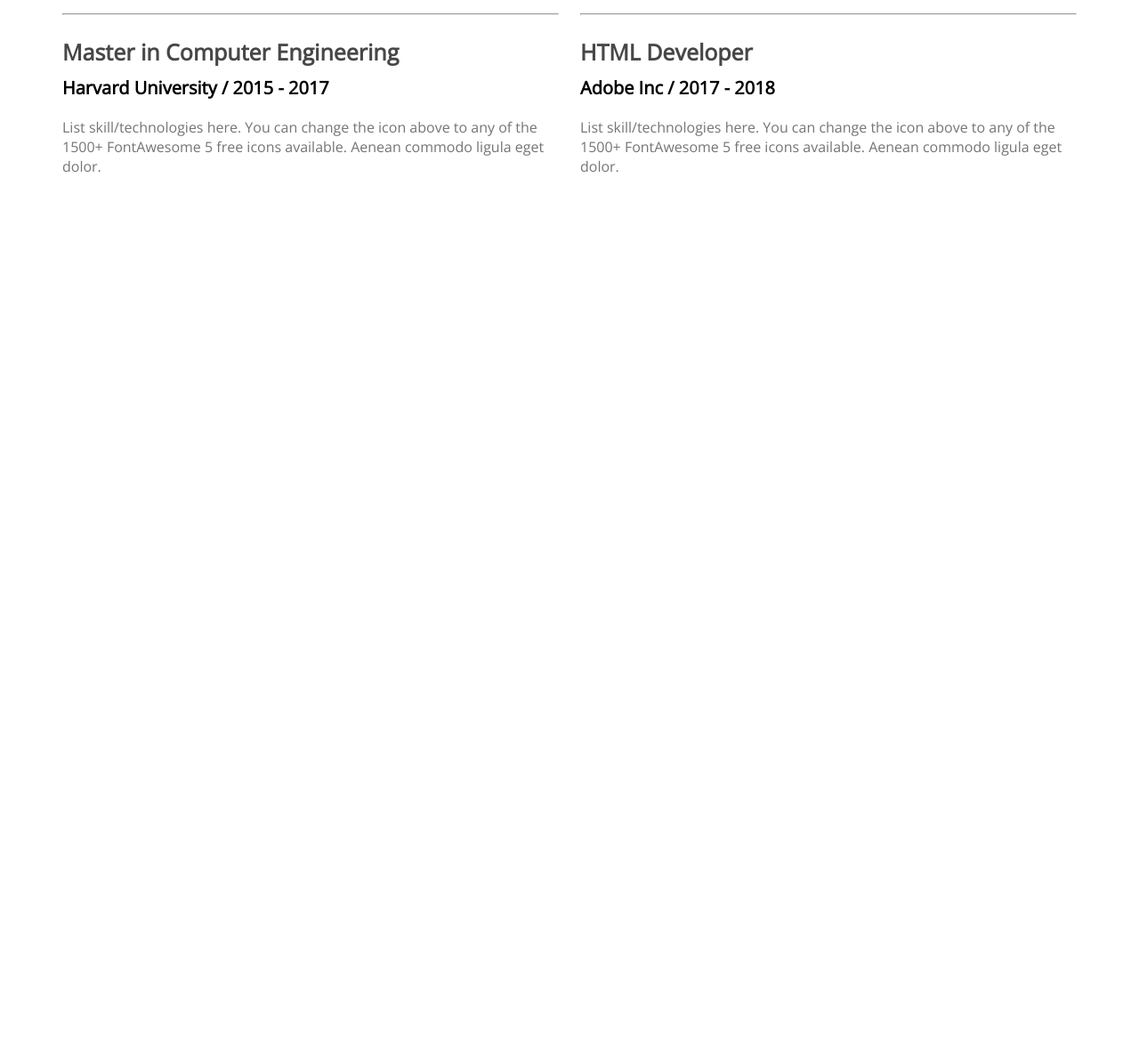
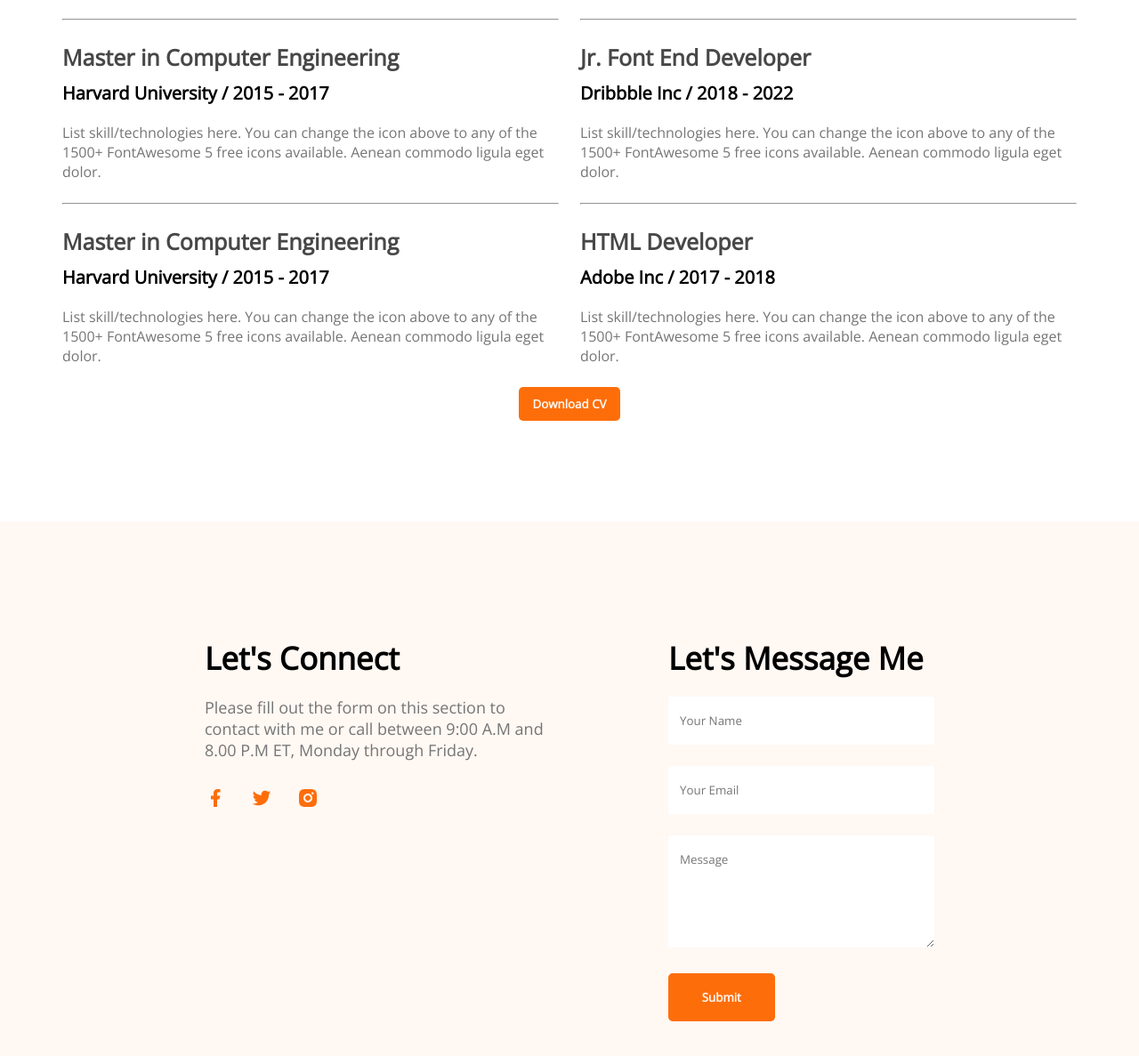
Before and after one commit to mahamudulhasan-me/simple-portfolio, a plain HTML site: page index.html in a window 1280 px wide. Shown: the part 2629-3816 px from the top of the page at 89% size. Before the commit the page ends 2851 px from the top, so only its background shows below. Drawn offline with nearby package versions, Linux system fonts and the light colour scheme.

Commit message:
add contact section

```diff
--- a/css/style.css
+++ b/css/style.css
@@ -143,9 +143,13 @@ nav ul li a {
 }
 
 /* Resume Section style */
+.resume-section {
+  margin-top: 130px;
+}
 .resume-container {
   display: flex;
   gap: 24px;
+  margin-top: 113px;
 }
 .education h3,
 .experience h3 {
@@ -170,3 +174,37 @@ nav ul li a {
 .resume-desc p {
   font-size: 16px;
 }
+.download-btn {
+  text-align: center;
+  margin-bottom: 113px;
+}
+/* Contact Section style */
+.contact {
+  display: flex;
+  gap: 117px;
+  background-color: #fff8f3;
+  padding: 130px 230px;
+}
+.connect h3,
+.message h3 {
+  font-size: 35px;
+  font-weight: 700;
+  margin-bottom: 20px;
+}
+.social-icon {
+  margin-top: 30px;
+}
+.social-icon img {
+  margin-right: 24px;
+}
+.message form input,
+textarea {
+  width: 100%;
+  outline: none;
+  padding: 18px 13px;
+  margin-bottom: 24px;
+  border: none;
+}
+.message form .btn-primary {
+  width: 40%;
+}
--- a/index.html
+++ b/index.html
@@ -222,8 +222,34 @@
             </div>
           </div>
         </div>
+        <div class="download-btn">
+          <button class="btn-primary">Download CV</button>
+        </div>
       </section>
     </main>
     <!-- Main Section End -->
+    <footer class="contact">
+      <div class="connect">
+        <h3>Let's Connect</h3>
+        <p>
+          Please fill out the form on this section to contact with me or call
+          between 9:00 A.M and 8.00 P.M ET, Monday through Friday.
+        </p>
+        <div class="social-icon">
+          <img src="./images/icons/facebook.png" alt="" />
+          <img src="./images/icons/twitter.png" alt="" />
+          <img src="./images/icons/insta.png" alt="" />
+        </div>
+      </div>
+      <div class="message">
+        <h3>Let's Message Me</h3>
+        <form>
+          <input type="text" placeholder="Your Name" />
+          <input type="email" placeholder="Your Email" />
+          <textarea cols="30" rows="5" placeholder="Message"></textarea>
+          <input type="button" class="btn-primary" value="Submit" />
+        </form>
+      </div>
+    </footer>
   </body>
 </html>
```
